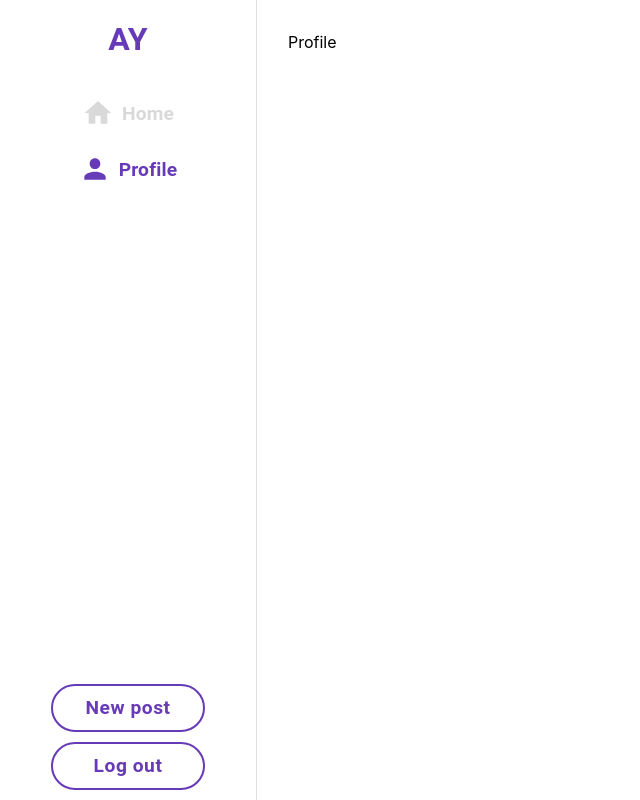
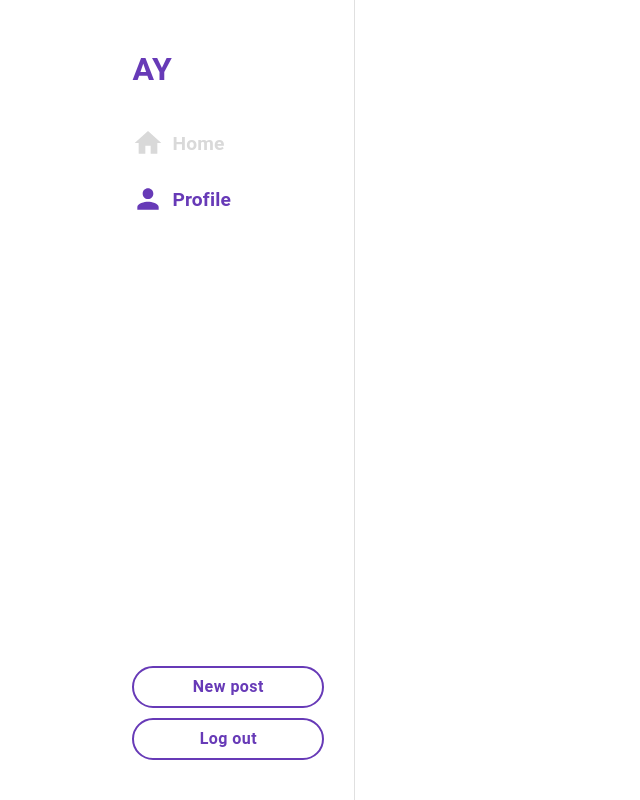
Before and after one commit to amitkeinan9/AY, a React (Vite) app in the folder Client/: page /profile in a window 1280 px wide. Shown: the whole page, without its empty margins (0-640 px from the left). Built offline with nearby package versions, Linux system fonts and the light colour scheme.

Commit message:
fix: Navbar styling

```diff
--- a/Client/src/components/Sidebar/Sidebar.tsx
+++ b/Client/src/components/Sidebar/Sidebar.tsx
@@ -1,22 +1,34 @@
-import { Drawer, Button, Box, Typography, Alert, AlertTitle } from '@mui/material';
-import { Home as HomeIcon, Person as PersonIcon } from '@mui/icons-material';
-import { titleStyles, activeButtonStyles, sidebarContainerStyles, buttonsContainerStyles } from './styles';
-import { useState } from 'react';
-import styled from '@emotion/styled';
-import { useLogout } from './useLogout';
-import { NavigationLink } from './NavigationLink';
+import {
+  Drawer,
+  Button,
+  Box,
+  Typography,
+  Alert,
+  AlertTitle,
+} from "@mui/material";
+import { Home as HomeIcon, Person as PersonIcon } from "@mui/icons-material";
+import {
+  titleStyles,
+  activeButtonStyles,
+  sidebarContainerStyles,
+  buttonsContainerStyles,
+} from "./styles";
+import { useState } from "react";
+import styled from "@emotion/styled";
+import { useLogout } from "./useLogout";
+import { NavigationLink } from "./NavigationLink";
 
 const Title = styled(Typography)(titleStyles);
 const ButtonsContainer = styled(Box)(buttonsContainerStyles);
 const ActiveButton = styled(Button)(activeButtonStyles);
-const SidebarContainer = styled(Box)(sidebarContainerStyles)
+const SidebarContainer = styled(Box)(sidebarContainerStyles);
 
 export const Sidebar = () => {
   const [error, setError] = useState<string>("");
   const { handleLogout } = useLogout(setError);
 
   return (
-        <Drawer variant="permanent" anchor="left" >
+    <Drawer variant="permanent" anchor="left">
       <SidebarContainer>
         <ButtonsContainer>
           <Title>AY</Title>
@@ -24,10 +36,14 @@ export const Sidebar = () => {
           <NavigationLink text="Profile" path="/profile" Icon={PersonIcon} />
         </ButtonsContainer>
         <ButtonsContainer>
-                    <ActiveButton>New post</ActiveButton>
-                    <ActiveButton onClick={handleLogout}>Log out</ActiveButton>
+          <ActiveButton variant="outlined" fullWidth>
+            New post
+          </ActiveButton>
+          <ActiveButton onClick={handleLogout} variant="outlined" fullWidth>
+            Log out
+          </ActiveButton>
           {error && (
-                        <Alert severity="error" sx={{ mb: 1, width: '60%' }}>
+            <Alert severity="error" sx={{ mb: 1, width: "60%" }}>
               <AlertTitle>Oof</AlertTitle>
               {error}
             </Alert>
--- a/Client/src/components/Sidebar/styles.ts
+++ b/Client/src/components/Sidebar/styles.ts
@@ -2,46 +2,43 @@ import { css } from "@emotion/react";
 import { deepPurple } from "@mui/material/colors";
 
 export const sidebarContainerStyles = css({
-    width: '20vw',
-    height: '100%',
-    display: 'flex',
-    flexDirection: 'column',
-    justifyContent: 'space-between',
+  width: "15vw",
+  marginLeft: "8vw",
+  padding: "30px",
+  height: "100%",
+  display: "flex",
+  flexDirection: "column",
+  justifyContent: "space-between",
 });
 
 export const titleStyles = css({
-    textAlign: 'center',
-    alignSelf: 'center',
-    fontWeight: 'bold',
-    color: deepPurple[500],
-    fontSize: "2rem",
-    marginTop: 15,
-    marginBottom: 10
+  fontWeight: "bold",
+  color: deepPurple[500],
+  fontSize: "2rem",
+  marginTop: 15,
+  marginBottom: 10,
 });
 
 export const navigationLinkStyles = css({
-    display: 'flex',
-    height: '7vh',
-    alignItems: 'flex-end',
-    justifyContent: 'center',
-    textDecorationLine: 'none'
-
+  display: "flex",
+  height: "7vh",
+  alignItems: "flex-end",
+  justifyContent: "start",
+  textDecorationLine: "none",
 });
 
 export const navigationLinkTextStyles = css({
-    fontSize: "1.2rem",
-    fontWeight: 'bold'
+  fontSize: "1.2rem",
+  fontWeight: "bold",
 });
 
 export const buttonsContainerStyles = css({
-    display: 'flex',
-    flexDirection: 'column',
-    alignItems: 'center'
-})
+  display: "flex",
+  flexDirection: "column",
+  alignItems: "start",
+});
 
 export const activeButtonStyles = css({
-    height: '6vh',
-    width: '12vw',
-    fontSize: '1.2rem',
-    marginBottom: 10,
+  fontSize: "1rem",
+  marginBottom: 10,
 });
--- a/Client/src/theme/theme.ts
+++ b/Client/src/theme/theme.ts
@@ -30,6 +30,8 @@ export const theme = createTheme(
           },
           outlinedPrimary: {
             "&:hover": {
+              borderWidth: "2px",
+
               borderColor: palette.palette.primary.dark,
               backgroundColor: palette.palette.primary.dark,
               color: "white",
```
Also changed, not shown: Client/src/components/Sidebar/NavigationLink.tsx (+4 -4 lines). Lines whose indentation alone changed are shown as unchanged.
